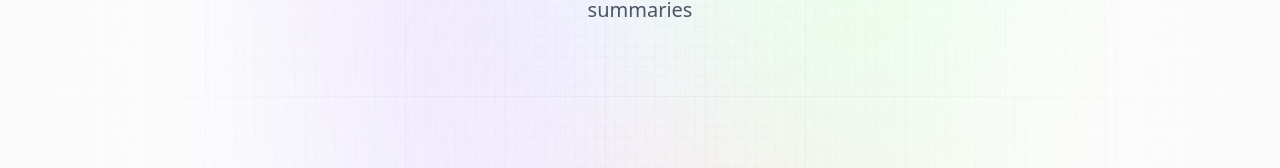
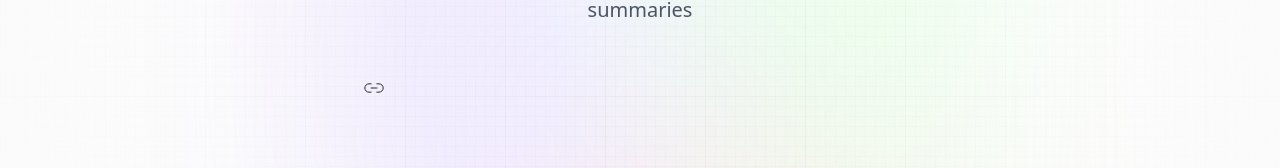
Before and after one commit to saulkurosaki/AI-SUMMARIZER-PROJECT, a React (Vite) app: page / in a window 1280 px wide. Shown: the part 309-477 px from the top of the page. Built offline with nearby package versions, Linux system fonts and the light colour scheme; a web font is replaced by a local one.

Commit message:
feat(Demo): implement the search input field icon

```diff
--- a/src/components/Demo.jsx
+++ b/src/components/Demo.jsx
@@ -10,7 +10,13 @@ const Demo = () => {
         <form
           className="relative flex justify-center items-center"
           onSubmit={() => {}}
-        ></form>
+        >
+          <img
+            src={linkIcon}
+            alt="link_icon"
+            className="absolute left-0 my-2 ml-3 w-5"
+          />
+        </form>
       </div>
     </section>
   );
```
